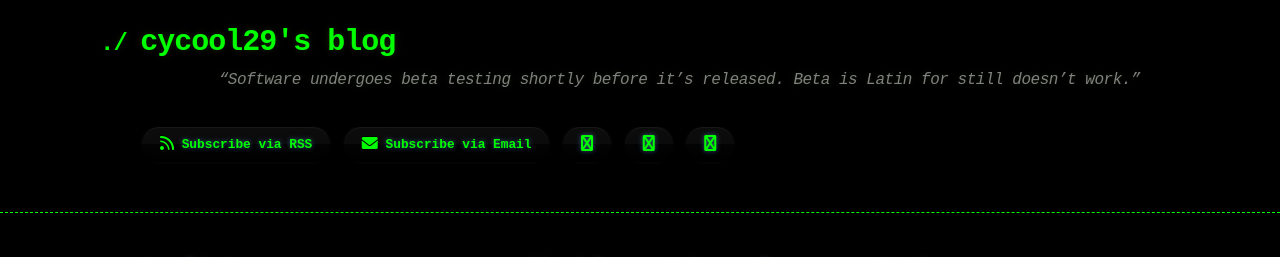
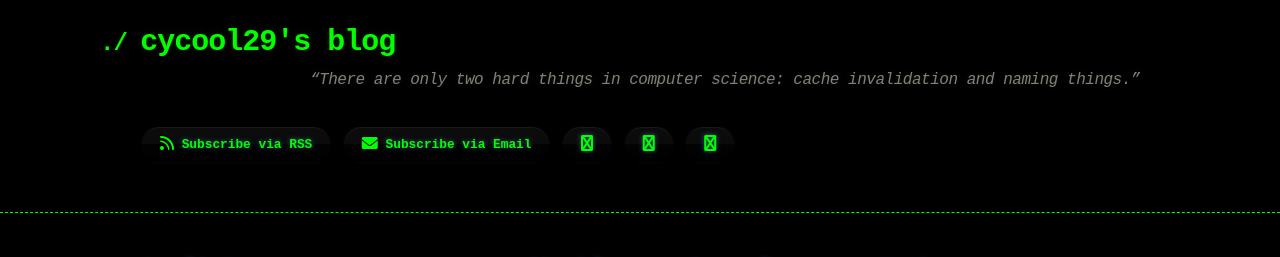
Before and after one commit to cycool29/cycool29.github.io, a Jekyll site: the page built from index.md, in a window 1280 px wide and 900 px high. Shown: the top 257 px of the window. Built offline with Jekyll 4.4.1, drawn with Linux system fonts in a browser that asks for light colours; a style sheet for code colours, icons or effects is not loaded.

Commit message:
Update quotes

```diff
--- a/_config.yml
+++ b/_config.yml
@@ -1,5 +1,5 @@
 title: cycool29's blog
-description: "“Software undergoes beta testing shortly before it’s released. Beta is Latin for still doesn’t work.” "
+description: "“There are only two hard things in computer science: cache invalidation and naming things.” "
 bio: A high school student. Intermediate in Python, Git, Bash. Learning JavaScript. He/Him. "
 author: cycool29
 url: https://cycool29.github.io
```
